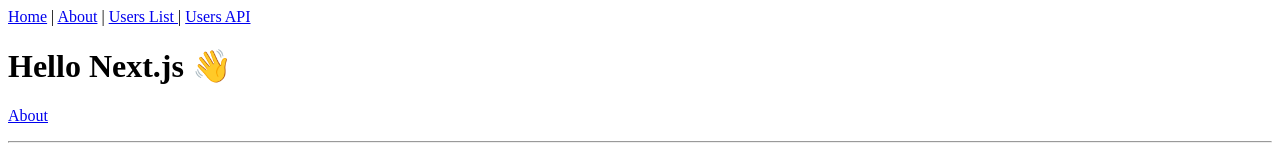
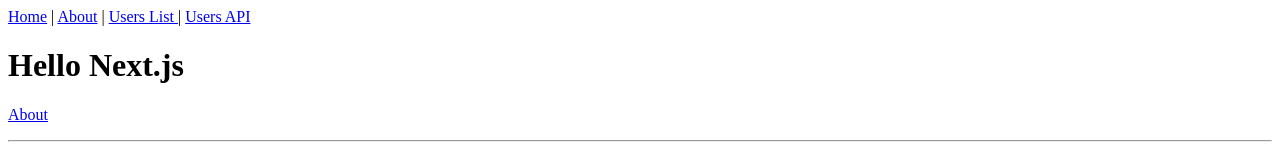
Before and after one commit to emergoncalves/semantic-release-lab, a Next.js app: page / in a window 1280 px wide. Shown: the top 150 px of the page. Built offline with nearby package versions, Linux system fonts and the light colour scheme.

Commit message:
fix: remove emoji

```diff
--- a/pages/index.tsx
+++ b/pages/index.tsx
@@ -3,7 +3,7 @@
 
 const IndexPage = () => (
   <Layout title="Home | Next.js + TypeScript Example">
-    <h1>Hello Next.js 👋</h1>
+    <h1>Hello Next.js </h1>
     <p>
       <Link href="/about">About</Link>
     </p>
```
